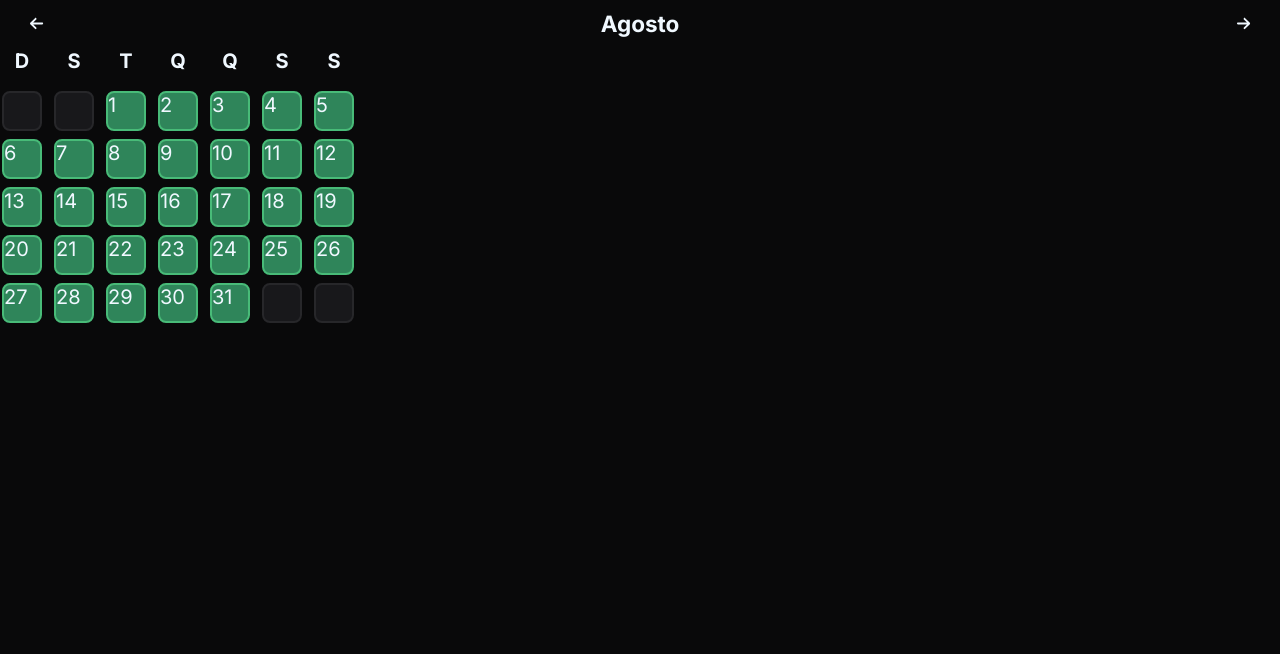
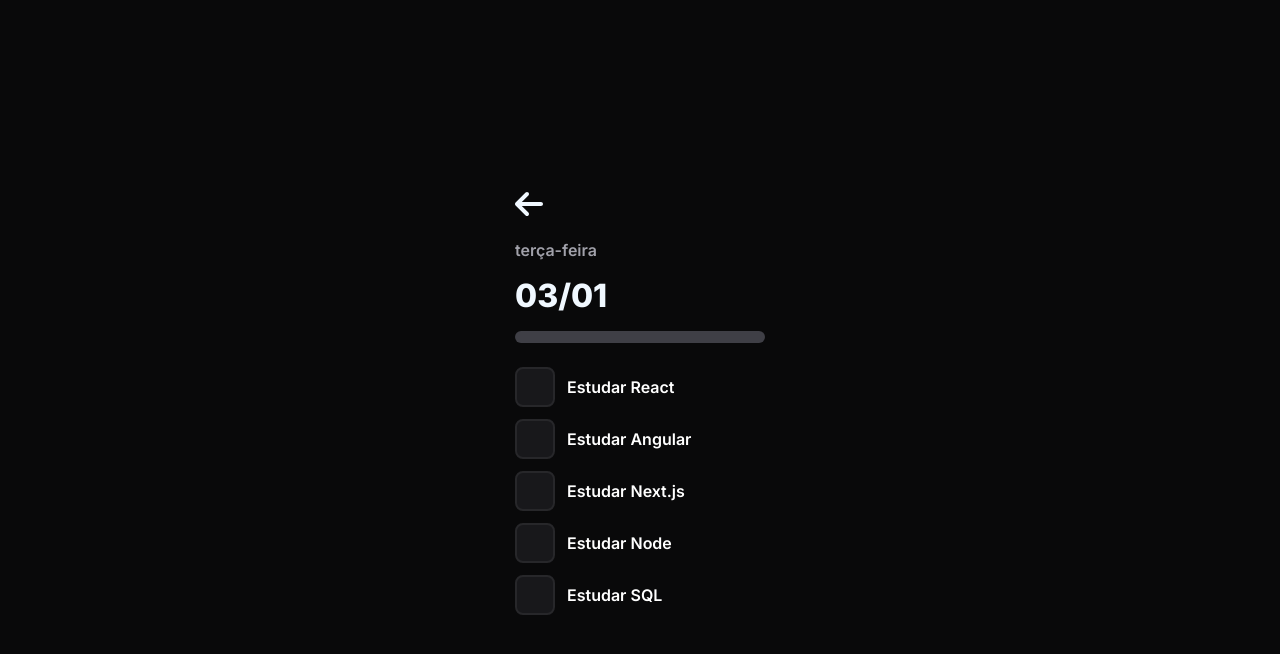
Before and after one commit to IvambergSilva/habits, a React (Create React App) app: page / in a window 1280 px wide. Shown: the top 654 px of the page. Built offline with nearby package versions, Linux system fonts and the light colour scheme.

Commit message:
:sparkles: feat: Construção do modal do dia específico

```diff
--- a/src/App.js
+++ b/src/App.js
@@ -3,7 +3,6 @@ import Home from "./Pages/Home/Home";
 
 import './Styles/Styles.scss'
 import { ToastContainer } from "react-toastify";
-import SpecificDay from "./Components/SpecificDay/SpecificDay";
 
 export default function App() {
     return (
@@ -12,7 +11,6 @@ export default function App() {
                 autoClose={1500}
             />
             <Home />
-            {/* <SpecificDay /> */}
         </>
     )
 }
--- a/src/Components/HabitDay/HabitDay.js
+++ b/src/Components/HabitDay/HabitDay.js
@@ -15,6 +15,10 @@ export default function HabitDay(props) {
         setIsChecked(!isChecked)
     }
 
+    let commonsStyles = {}
+
+    if (props.font) commonsStyles = props.font
+
     return (
         <div>
             <Checkbox.Root
@@ -31,6 +35,7 @@ export default function HabitDay(props) {
 
                 <span
                     className={`habitDay-label ${isChecked && props.handleLabel ? "checked" : ""}`}
+                    style={commonsStyles}
                 >{props.title}</span>
 
             </Checkbox.Root>
--- a/src/Components/HabitDay/HabitDay.scss
+++ b/src/Components/HabitDay/HabitDay.scss
@@ -1,11 +1,13 @@
 @import '../../Styles/Variables.scss';
 
 .habitDay-container {
-    display: flex;
+    display: grid;
+    grid-template-columns: $SquareSize auto;
     align-items: center;
-    gap: 3rem;
+    gap: 1.2rem;
     background: none;
     border: none;
+    width: 100%;
 
     .habitDay-checked {
         width: $SquareSize;
@@ -29,6 +31,10 @@
         font-size: 1.6rem;
         font-weight: 400;
         color: $color-text;
+        text-overflow: ellipsis;
+        white-space: nowrap;
+        overflow: hidden;
+        text-align: left;
 
         &.checked {
             text-decoration: line-through;
--- a/src/Components/NewHabitForm/NewHabitForm.js
+++ b/src/Components/NewHabitForm/NewHabitForm.js
@@ -9,7 +9,7 @@ import { faArrowLeft, faCheck } from "@fortawesome/free-solid-svg-icons";
 
 import HabitDay from "../HabitDay/HabitDay";
 
-export default function NewHabit() {
+export default function NewHabitForm() {
     const daysOfWeek = [
         'Domingo',
         'Segunda-feira',
@@ -20,20 +20,23 @@ export default function NewHabit() {
         'Sábado'
     ]
 
+    const [title, setTitle] = useState('')
+
     const [daysSelected, setDaysSelected] = useState([])
-
-    const [title, setTitle] = useState('')
 
     function handleCreateNewHabit() {
         if (!title || daysSelected.length === 0) {
             toast.warn('Está faltando algo 👀', { style: { fontSize: '2em'} })
+        } else {
+            toast.success('Hábito incluído com sucesso! 🎉', { style: { fontSize: '2em'} })
+            setTitle('')
+            setDaysSelected([])
         }
 
         console.log(daysSelected);
     }
 
     function handleToggleWeekDays(weekDay) {
-
         if (daysSelected.includes(weekDay)) {
             const newWeekDays = daysSelected.filter(day => day !== weekDay)
             setDaysSelected(newWeekDays)
@@ -41,7 +44,6 @@ export default function NewHabit() {
             const newWeekDays = [...daysSelected, weekDay]
             setDaysSelected(newWeekDays)
         }
-
     }
 
     return (
--- a/src/Components/SpecificDay/SpecificDay.js
+++ b/src/Components/SpecificDay/SpecificDay.js
@@ -1,26 +1,90 @@
-import React from "react";
+import React, { useCallback, useEffect, useState } from "react";
 
 import { FontAwesomeIcon } from "@fortawesome/react-fontawesome";
 import { faArrowLeft } from "@fortawesome/free-solid-svg-icons";
 import HabitDay from "../HabitDay/HabitDay";
 
+import './SpecificDay.scss'
+
 export default function SpecificDay() {
+    const fontStylesLabel = {
+        fontSize: "2",
+        fontWeight: "600"
+    }
+
+    const [progressBar, setProgressBar] = useState(0)
+    const [colorBar, setColorBar] = useState('')
+
+    const [habits, setHabits] = useState([
+        { title: "Estudar React" },
+        { title: "Estudar Angular" },
+        { title: "Estudar Next.js" },
+        { title: "Estudar Node" },
+        { title: "Estudar SQL" },
+    ])
+
+    const [habitsSelected, setHabitsSelected] = useState([])
+
+    function handleToggleWeekDays(weekDay) {
+        if (habitsSelected.includes(weekDay)) {
+            const newWeekDays = habitsSelected.filter(day => day !== weekDay)
+            setHabitsSelected(newWeekDays)
+        } else {
+            const newWeekDays = [...habitsSelected, weekDay]
+            setHabitsSelected(newWeekDays)
+        }
+        handleProgressBar()
+    }
+
+    const getColor = useCallback(() => {
+        if (progressBar < 20) return "#9AE6B4"
+        if (progressBar < 40) return "#68D391"
+        if (progressBar < 60) return "#48BB78"
+        if (progressBar < 80) return "#38A169"
+        return "#2F855A"
+    }, [progressBar])
+
+    const handleProgressBar = useCallback(() => {
+        const percentage = (habitsSelected.length * 100) / habits.length
+        setProgressBar(percentage > 100 ? 100 : percentage)
+        setColorBar(getColor())
+    }, [habitsSelected, habits.length, getColor])
+
+    useEffect(() => {
+        handleProgressBar();
+    }, [handleProgressBar]);
+
     return (
         <div>
-            <div className="newHabit-iconArrowLeft">
+            <div className="iconArrowLeft">
                 <FontAwesomeIcon icon={faArrowLeft} ></FontAwesomeIcon>
             </div>
 
             <h2>terça-feira</h2>
             <h1>03/01</h1>
 
-            <div>
-                progressbar
+            <div className="newHabit-progressBar">
+                <div
+                    className="newHabit-progress"
+                    style={{
+                        width: `${progressBar}%`,
+                        backgroundColor: `${colorBar}`
+                    }}
+                ></div>
             </div>
 
-            <HabitDay
-                title="Estudar React"
-            />
+            <div className="newHabit-habits">
+                {habits.map((habit, index) => {
+                    return (
+                        <div key={index} onClick={() => handleToggleWeekDays(index)}>
+                            <HabitDay
+                                title={habit.title}
+                                font={fontStylesLabel}
+                            />
+                        </div>
+                    )
+                })}
+            </div>
         </div>
     )
 }
--- /dev/null
+++ b/src/Components/SpecificDay/SpecificDay.scss
@@ -0,0 +1,48 @@
+@import '../../Styles/Variables.scss';
+
+
+.iconArrowLeft {
+    font-size: 3.2rem;
+    margin-bottom: 1.6rem;
+    cursor: pointer;
+
+    &:active {
+        position: relative;
+        top: 1px;
+    }
+}
+
+h2 {
+    font-size: 1.6rem;
+    font-weight: 600;
+    color: $zinc-400;
+    margin: 0.8rem 0 1.6rem;
+}
+
+h1 {
+    font-size: 3.2rem;
+    font-weight: 800;
+}
+
+.newHabit-progressBar {
+    margin: 1.6rem 0 2.4rem;
+    width: 100%;
+    background: $zinc-700;
+    border-radius: 0.6rem;
+    height: 1.2rem;
+    overflow: hidden;
+
+    .newHabit-progress {
+        width: 0%;
+        height: 1.2rem;
+        border-radius: 0.6rem;
+        background: $green-600;
+    }
+}
+
+.newHabit-habits {
+    display: flex;
+    flex-direction: column;
+    gap: 1.2rem;
+    width: 25rem;
+}
--- a/src/Pages/Home/Home.js
+++ b/src/Pages/Home/Home.js
@@ -1,10 +1,9 @@
 import React, { useEffect, useState } from "react";
 import { getWeeksInMonth } from "date-fns";
 
-import { FontAwesomeIcon } from "@fortawesome/react-fontawesome";
-import { faArrowLeft, faArrowRight } from "@fortawesome/free-solid-svg-icons";
-
 import './Home.scss';
+import NewHabitForm from "../../Components/NewHabitForm/NewHabitForm";
+import SpecificDay from "../../Components/SpecificDay/SpecificDay";
 
 export default function Home() {
 
@@ -60,48 +59,9 @@ export default function Home() {
     }, [month])
 
     return (
-        <div>
-            <div className="selectMonths">
-                <div className="icon" onClick={() => handleMonth("previousMonth")}>
-                    <FontAwesomeIcon icon={faArrowLeft}></FontAwesomeIcon>
-                </div>
-
-                <h2 className="monthName">{months[month]}</h2>
-
-                <div className="icon" onClick={() => handleMonth("nextMonth")}>
-                    <FontAwesomeIcon icon={faArrowRight}></FontAwesomeIcon>
-                </div>
-            </div>
-
-            <table>
-                <thead>
-                    <tr>
-                        {daysOfWeek.map((firstLetterDays, index) =>
-                            <th key={index}>{firstLetterDays[0]}</th>
-                        )}
-                    </tr>
-                </thead>
-
-                <tbody>
-                    {monthlyMatrix.map((week, index) => {
-                        return (
-                            <tr key={index} className="daysOfWeek-row">
-                                {week.map((day, index) => {
-                                    if (day !== 'X') {
-                                        return (
-                                            <td className="daysOfWeek" key={index}>{day}</td>
-                                        )
-                                    } else {
-                                        return (
-                                            <td className="daysOfWeek-empty" key={index}></td>
-                                        )
-                                    }
-                                })}
-                            </tr>
-                        )
-                    })}
-                </tbody>
-            </table>
+        <div className="newHabitForm">
+            {/* <NewHabitForm /> */}
+            <SpecificDay />
         </div>
     )
 }
--- a/src/Styles/Variables.scss
+++ b/src/Styles/Variables.scss
@@ -11,9 +11,9 @@ $green-check: #22C55E;
 $color-text: #FFF;
 
 $zinc-400: #A1A1AA;
+$zinc-700: #3F3F46;
 $zinc-800: #27272A;
 $zinc-900: #18181B;
-
 
 $SquareSize: 4rem;
 $border-radius: 0.8rem;
```
